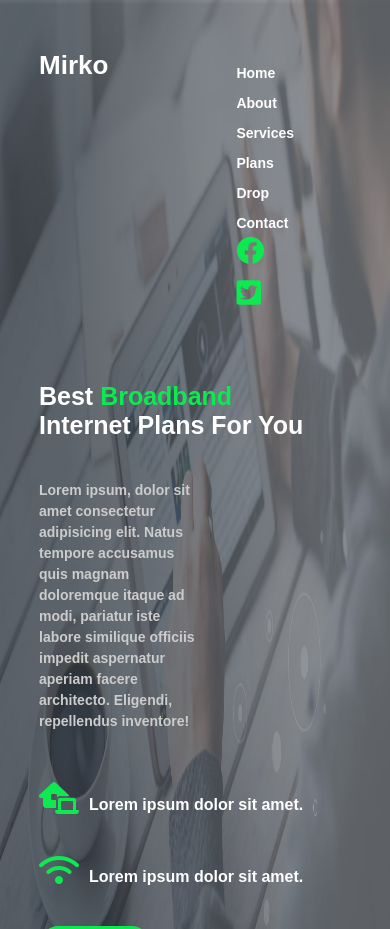
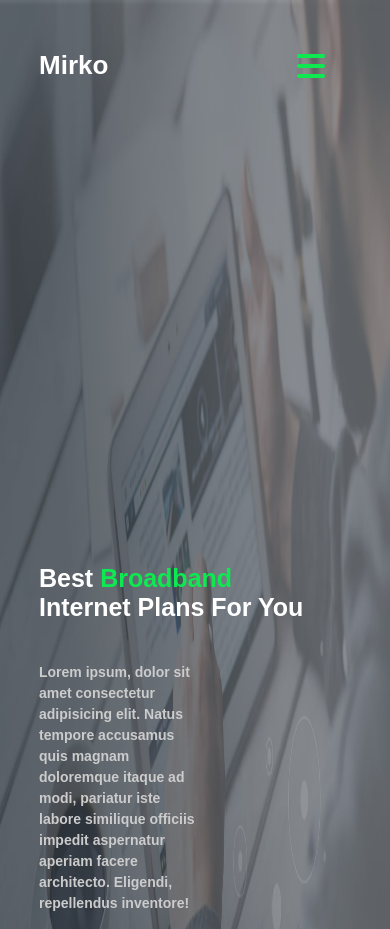
Before and after one commit to samwilliam5/fed-htmlCss-Project-WebpageCreate, a plain HTML site: page index.html in a window 390 px wide. Shown: the top 929 px of the page. Drawn offline with Linux system fonts and the light colour scheme.

Commit message:
HTML CSS WEPAGE DEMO RESPONSIVE  SITE

```diff
--- a/css/style.css
+++ b/css/style.css
@@ -19,6 +19,7 @@ a {
     text-decoration: none;
 }
 
+
 header button {
     padding: 10px 20px;
     color: white;
@@ -30,13 +31,81 @@ header button {
 
 header button:hover {
     background-color: #0ee951;
+    transition: .5s;
+
 }
-/*
-@media(min-width:700px ) {
-header .fa-solid{
-    display: none;
+
+@media(min-width:701px) and (max-width:2000px) {
+    nav .fas {
+        display: none;
+    }
+
+    #check {
+        display: none;
+    }
 }
-} */
+
+@media(max-width:700px) {
+    nav .fas {
+        display: inline-block;
+        position: relative;
+        left: 100px;
+    }
+
+    nav ul {
+        position: fixed;
+        width: 100%;
+        height: 50vh;
+        top: 50px;
+        left: -350%;
+        text-align: center;
+        line-height: 1.5em;
+        transition: all .5s;
+    }
+
+    #check {
+        display: none;
+    }
+
+    nav ul li {
+        position: relative;
+        right: 90px;
+    }
+
+
+
+    #check:checked~ul {
+        left: 0;
+    }
+
+
+}
+
+@media(max-width:700px) {
+    nav ul {
+        width: 100%;
+        position: relative;
+        bottom: 5px;
+    }
+
+    header {
+        padding-bottom: 20px;
+    }
+
+    #speed p {
+        text-align: start;
+    }
+
+    #plans p {
+        text-align: start;
+    }
+
+    #plans li {
+        text-align: start;
+
+    }
+
+}
 
 header ul {
     list-style-type: none;
@@ -57,8 +126,10 @@ header li {
     font-size: 14px;
 }
 
-header ul a:hover {
+header ul a:hover,
+a.active {
     color: #0ee951;
+    transition: .5s;
 }
 
 header {
@@ -402,6 +473,8 @@ a {
 
 .container-top button:hover {
     background-color: #0ee951;
+    transition: .5s;
+
 }
 
 #info {
@@ -497,6 +570,8 @@ p {
 
 .contact-box1 .button:hover {
     background-color: #0ee951;
+    transition: .5s;
+
 }
 
 .contact-box2 {
@@ -558,6 +633,8 @@ p {
 
 .newsletter-box2 .button:hover {
     background-color: #0ee951;
+    transition: .5s;
+
 }
 
 #services {
@@ -684,6 +761,8 @@ h2 {
 
 .container-plans button:hover {
     background-color: #0ee951;
+    transition: .5s;
+
 }
 
 .container-plans a {
@@ -793,11 +872,13 @@ h2 {
 
 .container-testimonals img {
     padding: 20px 0;
-    border-radius: 35px;
+    border-radius: 50%;
 }
 
 .container-testimonals img:hover {
     transform: scale(1.2);
+    transition: .5s;
+
 }
 
 .testimonals-box1,
@@ -835,11 +916,13 @@ h2 {
         flex-wrap: wrap;
     }
 }
+
 @media(min-width:701px) and (max-width:1200px) {
     .container-testimonals {
         flex-wrap: wrap;
     }
 }
+
 @media(min-width:701px) and (max-width:1200px) {
     .container {
         flex-wrap: wrap;
--- a/index.html
+++ b/index.html
@@ -19,17 +19,22 @@
             <h1>
                 <a href="index.html">Mirko</a>
             </h1>
+
             <nav>
+                <input type="checkbox" id="check">
+                <label for="check">
+                    <i style="color: #0ee951;" class="fas fa-bars fa-2x"></i>
+                </label>
                 <ul>
-                    <!-- <i style="color: #0ee951;" class="fa-solid fa-bars fa-2x" ></i> -->
-                    <li><a href="#home">Home</a></li>
-                    <li><a href="#about">About</a> </li>
-                    <li><a href="#services">Services</a> </li>
-                    <li><a href="#plans">Plans</a> </li>
-                    <li><a href="#drop">Drop</a> </li>
-                    <li><a href="#contact">Contact</a> </li>
-                    <li><i class="fa-brands fa-2x fa-facebook "></i></li>
-                    <li> <i class="fa-brands fa-2x fa-square-twitter"></i></li>
+
+                    <li class="lis"><a class="active" href="#home">Home</a></li>
+                    <li class="lis"><a href="#about">About</a> </li>
+                    <li class="lis"><a href="#services">Services</a> </li>
+                    <li class="lis"><a href="#plans">Plans</a> </li>
+                    <li class="lis"><a href="#drop">Drop</a> </li>
+                    <li class="lis"><a href="#contact">Contact</a> </li>
+                    <li class="lis"><i class="fa-brands fa-2x fa-facebook "></i></li>
+                    <li class="lis"> <i class="fa-brands fa-2x fa-square-twitter"></i></li>
                 </ul>
             </nav>
         </div>
@@ -431,6 +436,7 @@
             </div>
         </div>
     </section>
+
 </body>
 
 </html>
```
